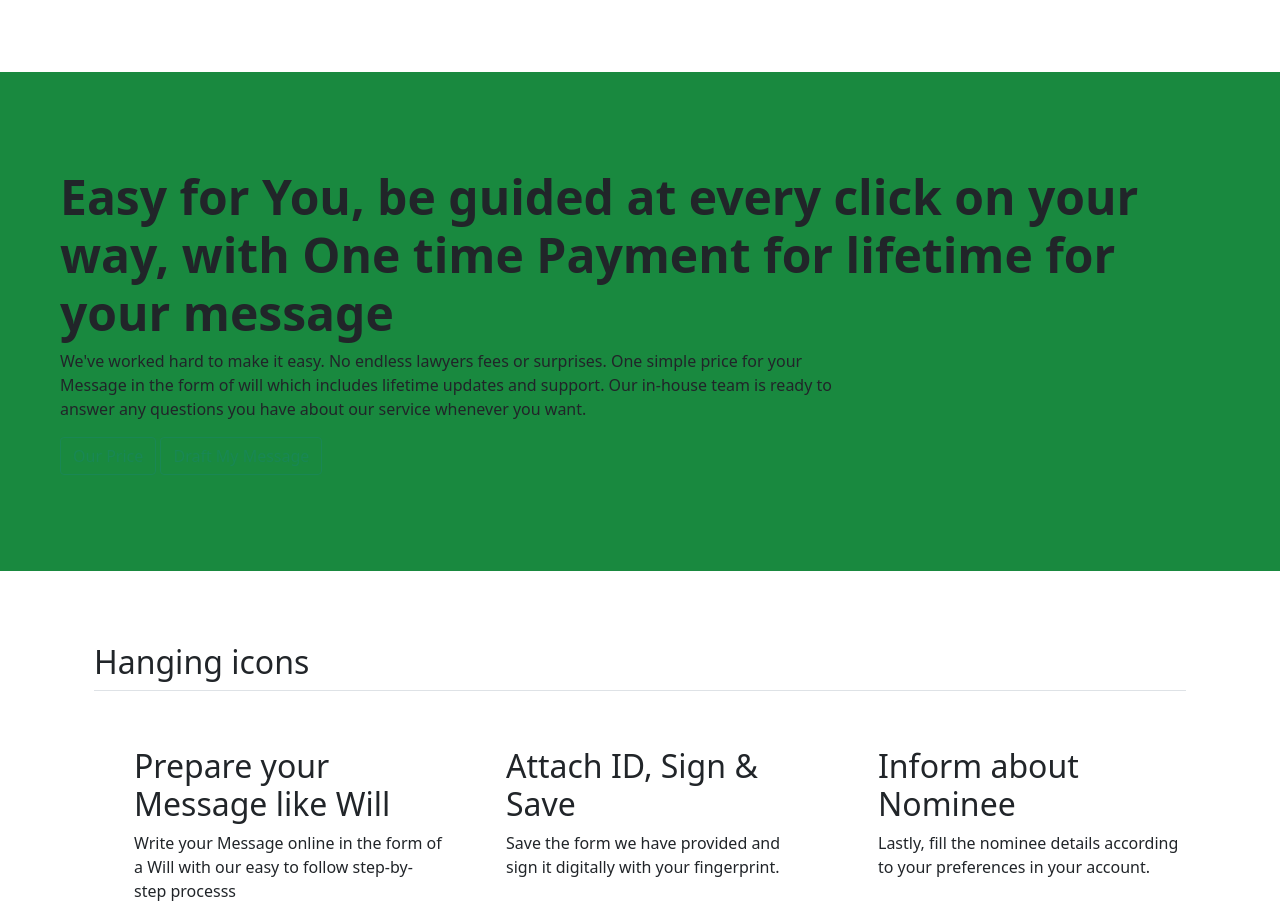
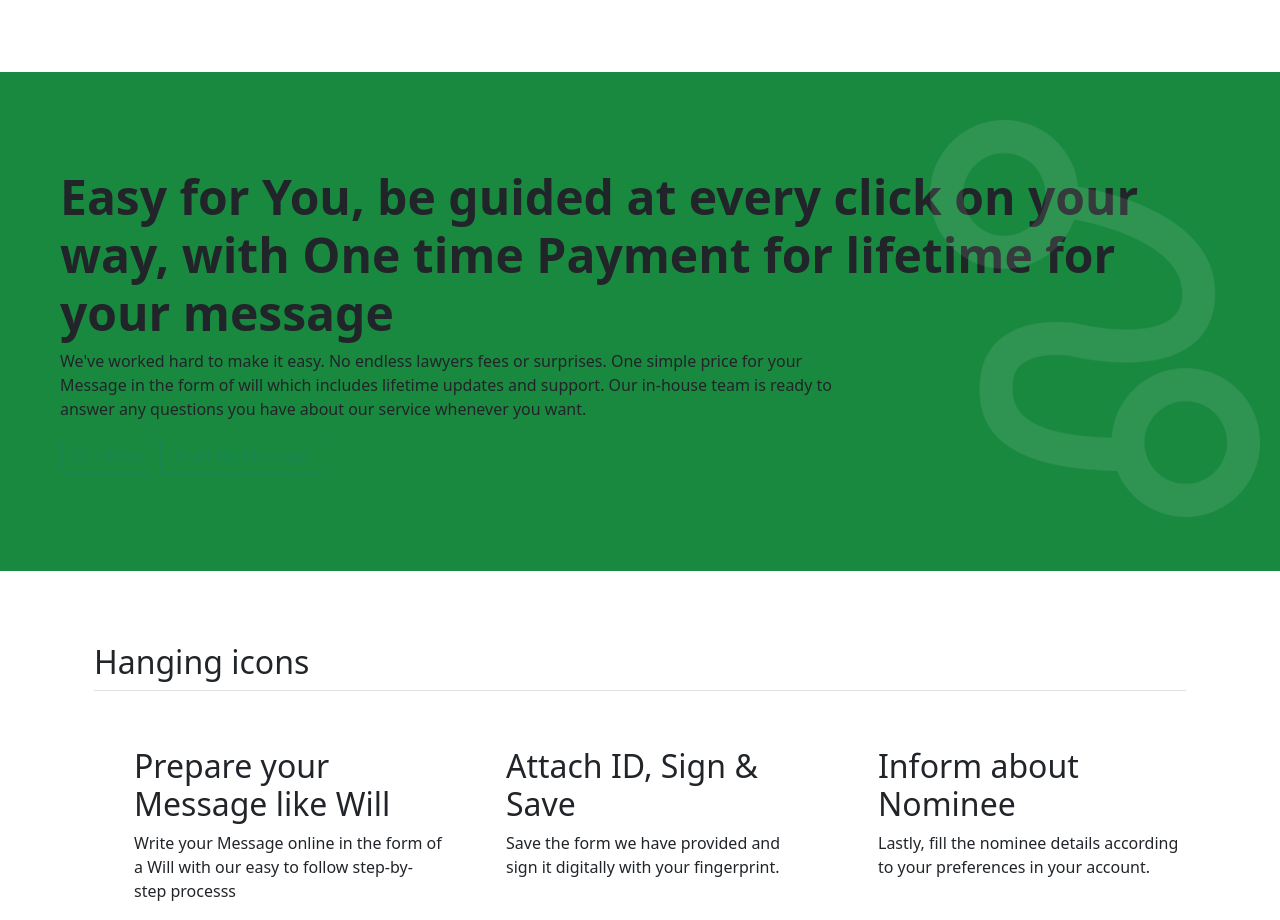
Before and after one commit to rocke23/upwork-figma-28-09-2022.github.io, a plain HTML site: page index.html in a window 1280 px wide. Shown: the part 1820-2740 px from the top of the page. Drawn offline with nearby package versions, Linux system fonts and the light colour scheme.

Commit message:
Update index.html

```diff
--- a/index.html
+++ b/index.html
@@ -173,6 +173,9 @@
     <!--  -->
     <div style="background-color: #19893f;">
         <div class="p-5 mb-4  rounded-3">
+            <div class="position-absolute " style="right: 20px;">
+            <img src="Connection.png"  style=" right:10px;size: 300px;" alt="">
+          </div>
             <div class="container-fluid py-5">
               <h1 class="display-5 fw-bold">Easy for You, be guided at every click on your <br> way, with One time Payment for lifetime for <br>your message</h1>
               <p class="col-md-8 fs-6">We've worked hard to make it easy. No endless lawyers fees or surprises. One simple price for your Message in the form of will which includes lifetime updates and support. Our in-house team is ready to answer any questions you have about our service whenever you want.</p>
```
